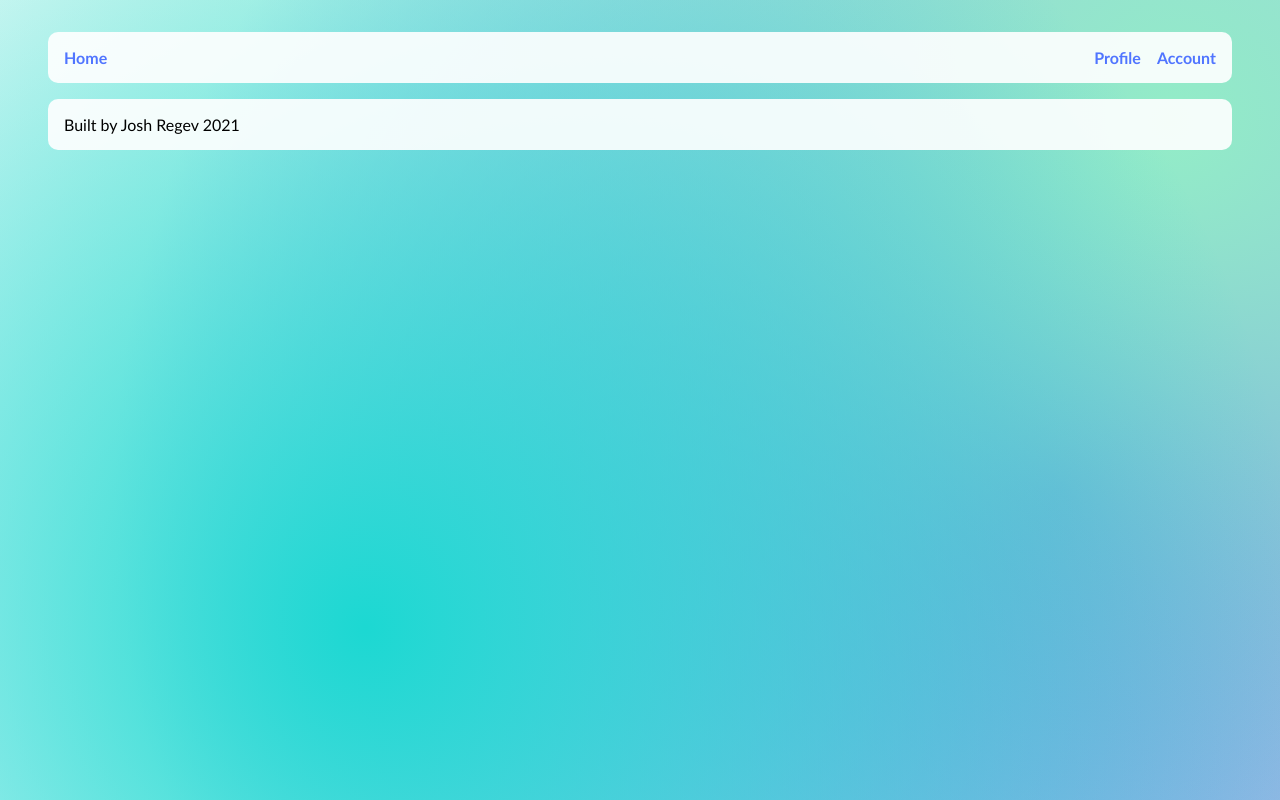
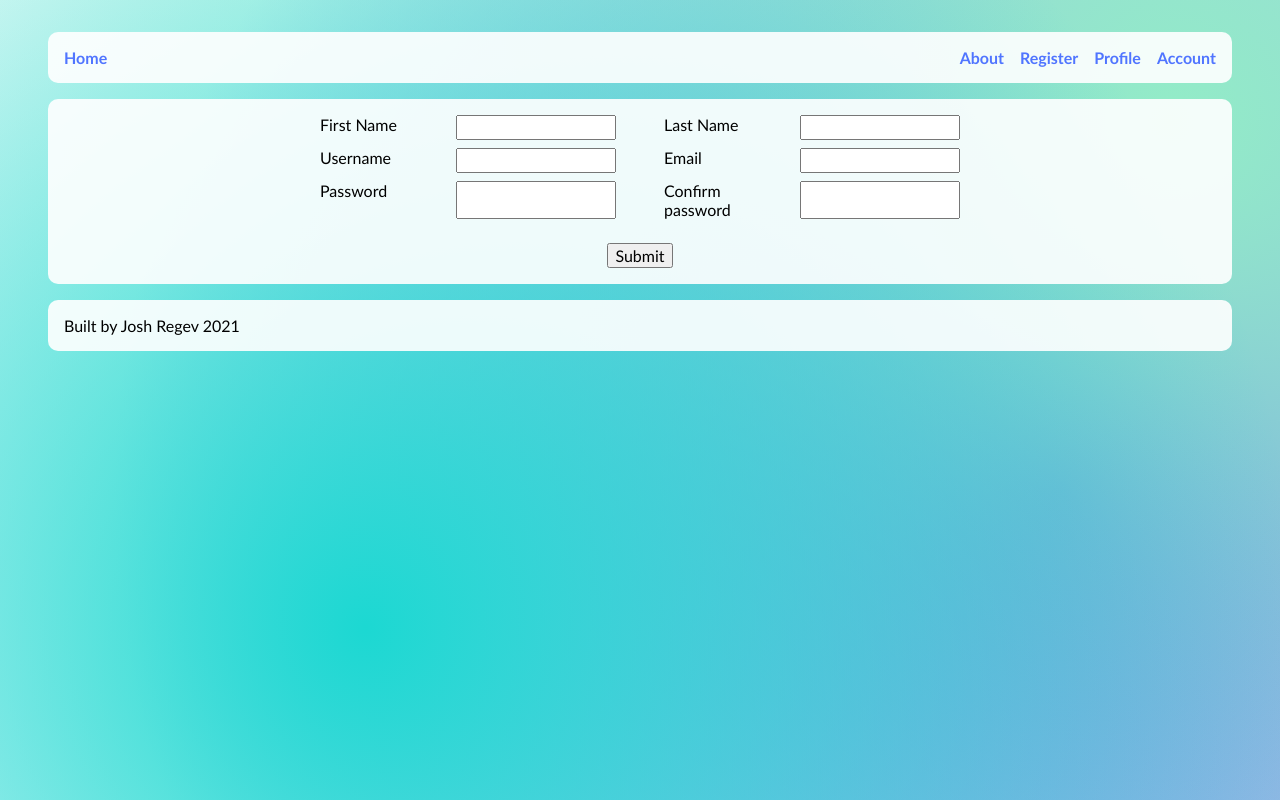
Before and after one commit to jsrgev/finalproject, a React (Create React App) app: page /register in a window 1280 px wide. Built offline with nearby package versions, Linux system fonts and the light colour scheme.

Commit message:
added in about and register pages

```diff
--- a/src/App.css
+++ b/src/App.css
@@ -37,6 +37,11 @@ form {
   gap: 1rem;
 }
 
+nav, main, #feed, #taskList, footer {
+  padding: 1rem;
+  border-radius: 10px;
+}
+
 #splitMain {
   display: grid;
   gap: 1rem;
@@ -45,12 +50,8 @@ form {
 }
 
 
+
 /* NAV */
-
-nav, #main, #feed, #taskList, #profile, #account, footer {
-  padding: 1rem;
-  border-radius: 10px;
-}
 
 nav {
   background-color: var(--transparentwhite);
@@ -61,7 +62,7 @@ nav ul {
   margin: 0;
   list-style-type: none;
   display: grid;
-  grid-template-columns: 1fr max-content max-content;
+  grid-template-columns: 1fr max-content max-content max-content max-content;
   gap: 1rem;
   justify-items: left;
 }
@@ -72,9 +73,9 @@ nav a {
   text-decoration: none;
 }
 
-/* FEED, POSTS */
 
 
+/* FEED, POSTS */
 
 #feed {
   background-color: var(--transparentwhite);
@@ -85,17 +86,53 @@ nav a {
 }
 
 
+
+/* REGISTER */
+
+#register {
+  background-color: var(--transparentwhite);
+}
+
+#register form {
+  width: min-content;
+  display: grid;
+  gap: .5rem 3rem;
+  grid-template-columns: 1fr 1fr;
+  margin: auto;
+}
+
+#register form div:not(#submitDiv) {
+  display: grid;
+  gap: 1rem;
+  grid-template-columns: 7.5rem 10rem;
+}
+
+#submitDiv {
+  grid-column: span 2;
+}
+
+#submitDiv input {
+  margin:  1rem auto 0;
+  display: block;
+}
+
+
+
 /* PROFILE */
 
 #profile {
   background-color: var(--transparentwhite);
 }
 
+
+
 /* ACCOUNT */
 
 #account {
   background-color: var(--transparentwhite);
 }
+
+
 
 /* TASKS */
 
--- a/src/App.jsx
+++ b/src/App.jsx
@@ -4,6 +4,8 @@ import './App.css';
 import NavBar from './components/NavBar.jsx';
 import SplitDisplay from './components/SplitDisplay.jsx';
 import Profile from './components/Profile.jsx';
+import About from './components/About.jsx';
+import Register from './components/Register.jsx';
 import Account from './components/Account.jsx';
 import Footer from './components/Footer.jsx';
 import { Route, Switch } from "react-router-dom";
@@ -15,7 +17,9 @@ class App extends React.Component {
         <NavBar />
         <Switch>
           <Route exact path="/" component={SplitDisplay} />
+          <Route path="/about" component={About} />
           <Route path="/profile" component={Profile} />
+          <Route path="/register" component={Register} />
           <Route path="/account" component={Account} />
         </Switch>
         <Footer />
--- /dev/null
+++ b/src/components/About.jsx
@@ -0,0 +1,15 @@
+import React from 'react';
+
+class About extends React.Component {
+	render () {
+		return (
+	      <main id="profile">
+				<h3>About this site</h3>
+				<p>info</p>
+				<p>about</p>
+	      </main>
+		)
+	}
+}
+
+export default About;
--- a/src/components/NavBar.jsx
+++ b/src/components/NavBar.jsx
@@ -7,6 +7,8 @@ class NavBar extends React.Component {
 			<nav>
 				<ul>
 					<li><Link to='/'>Home</Link></li>
+					<li><Link to='/about'>About</Link></li>
+					<li><Link to='/register'>Register</Link></li>
 					<li><Link to='/profile'>Profile</Link></li>
 					<li><Link to='/account'>Account</Link></li>
 				</ul>
--- a/src/components/RegisterForm.jsx
+++ b/src/components/Register.jsx
@@ -1,6 +1,6 @@
 import React from 'react';
 import axios from 'axios';
-import './App.css';
+import '../App.css';
 
 class RegisterForm extends React.Component {
   constructor(){
@@ -51,40 +51,43 @@ class RegisterForm extends React.Component {
   }
   render() {
     return (
-      <div>
-        <div>
-          <div>
+          <main id="register">
             <form onSubmit={this.onSubmit}>
+              <div><label>First Name</label>
               <input type="text"
-              placeholder="First Name"
               onChange={this.changeFirstName}
               value={this.state.firstName}
-              />
+              /></div>
+              <div><label>Last Name</label>
               <input type="text"
-              placeholder="Last Name"
               onChange={this.changeLastName}
               value={this.state.lastName}
-              />
+              /></div>
+              <div><label>Username</label>
               <input type="text"
-              placeholder="Username"
               onChange={this.changeUsername}
               value={this.state.username}
-              />
+              /></div>
+              <div><label>Email</label>
               <input type="email"
-              placeholder="Email"
               onChange={this.changeEmail}
               value={this.state.email}
-              />
+              /></div>
+              <div><label>Password</label>
               <input type="password"
-              placeholder="Password"
               onChange={this.changePassword}
               value={this.state.password}
-              />
-              <input type="submit" value='submit' />
+              /></div>
+              <div><label>Confirm password</label>
+              <input type="password"
+              // onChange={this.changePassword}
+              // value={this.state.confirmPassword}
+              /></div>
+              <div id="submitDiv">
+                <input type="submit" value='Submit' />
+              </div>
             </form>
-          </div>
-        </div>
-      </div>
+          </main>
       );
   }
 }
```
